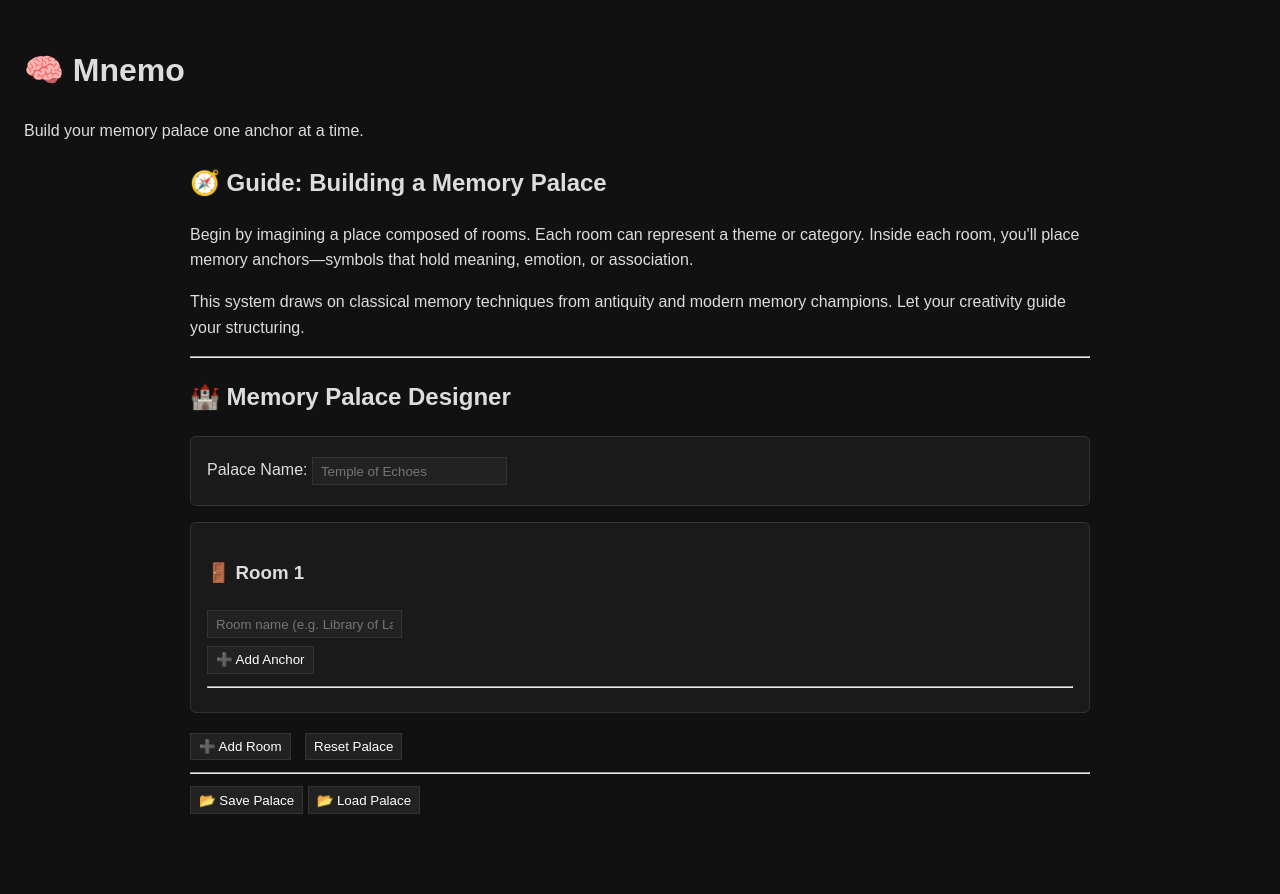
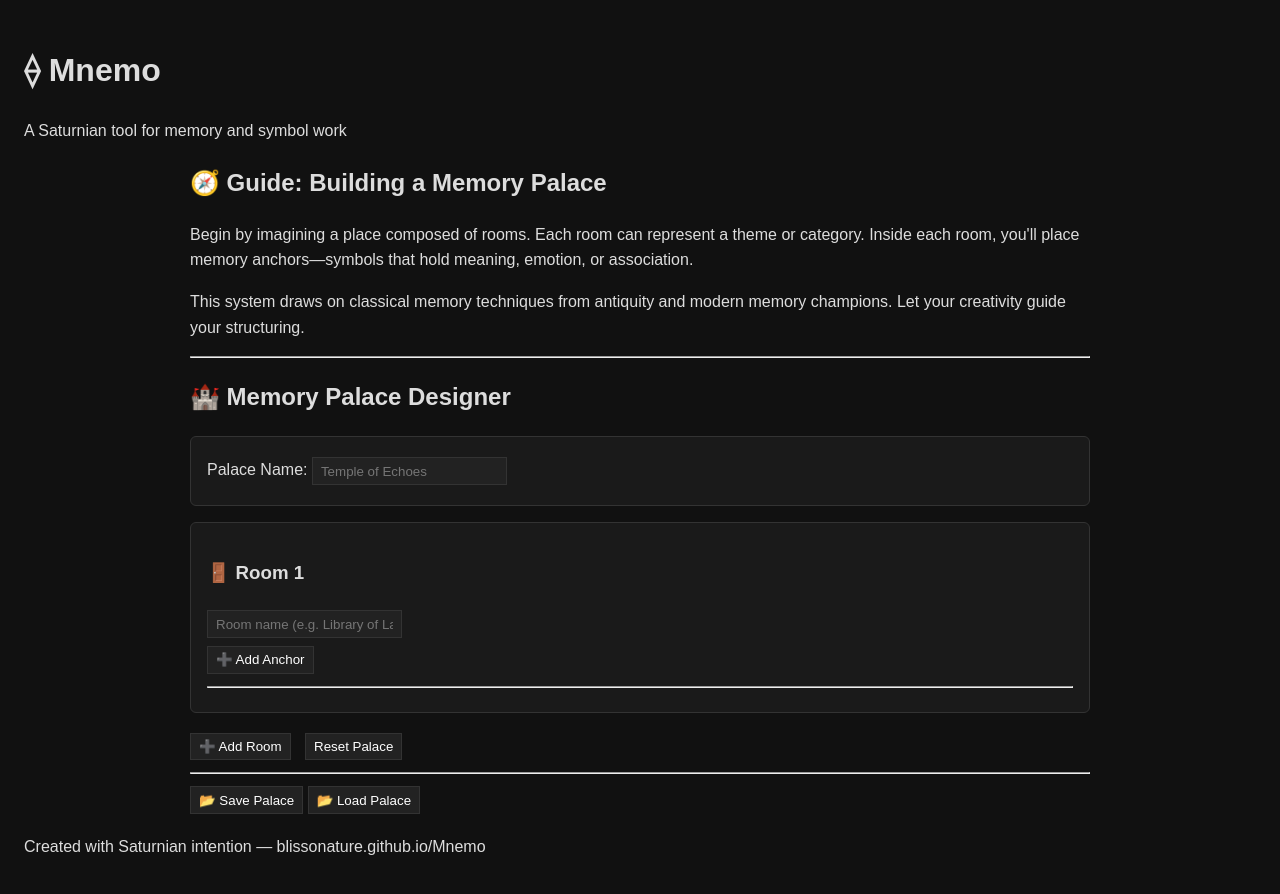
Before and after one commit to blissonature/Mnemo, a plain HTML site: page index.html in a window 1280 px wide. Before the commit the page ends 842 px from the top, so only its background shows below. Drawn offline with Linux system fonts and the light colour scheme.

Commit message:
fix: connect JS to HTML via #activity container

```diff
--- a/index.html
+++ b/index.html
@@ -2,16 +2,23 @@
 <html lang="en">
 <head>
   <meta charset="UTF-8" />
-  <meta name="viewport" content="width=device-width, initial-scale=1.0"/>
-  <title>Mnemo | Digital Memory Palace</title>
+  <meta name="viewport" content="width=device-width, initial-scale=1.0" />
+  <title>Mnemo | Memory Palace Builder</title>
   <link rel="stylesheet" href="style.css" />
 </head>
 <body>
   <header>
-    <h1>🧠 Mnemo</h1>
-    <p>Build your memory palace one anchor at a time.</p>
+    <h1>⟠ Mnemo</h1>
+    <p>A Saturnian tool for memory and symbol work</p>
   </header>
+
+  <!-- ✅ This is where the JS app renders -->
   <main id="activity"></main>
+
+  <footer>
+    <p>Created with Saturnian intention — blissonature.github.io/Mnemo</p>
+  </footer>
+
   <script src="script.js"></script>
 </body>
 </html>
```
